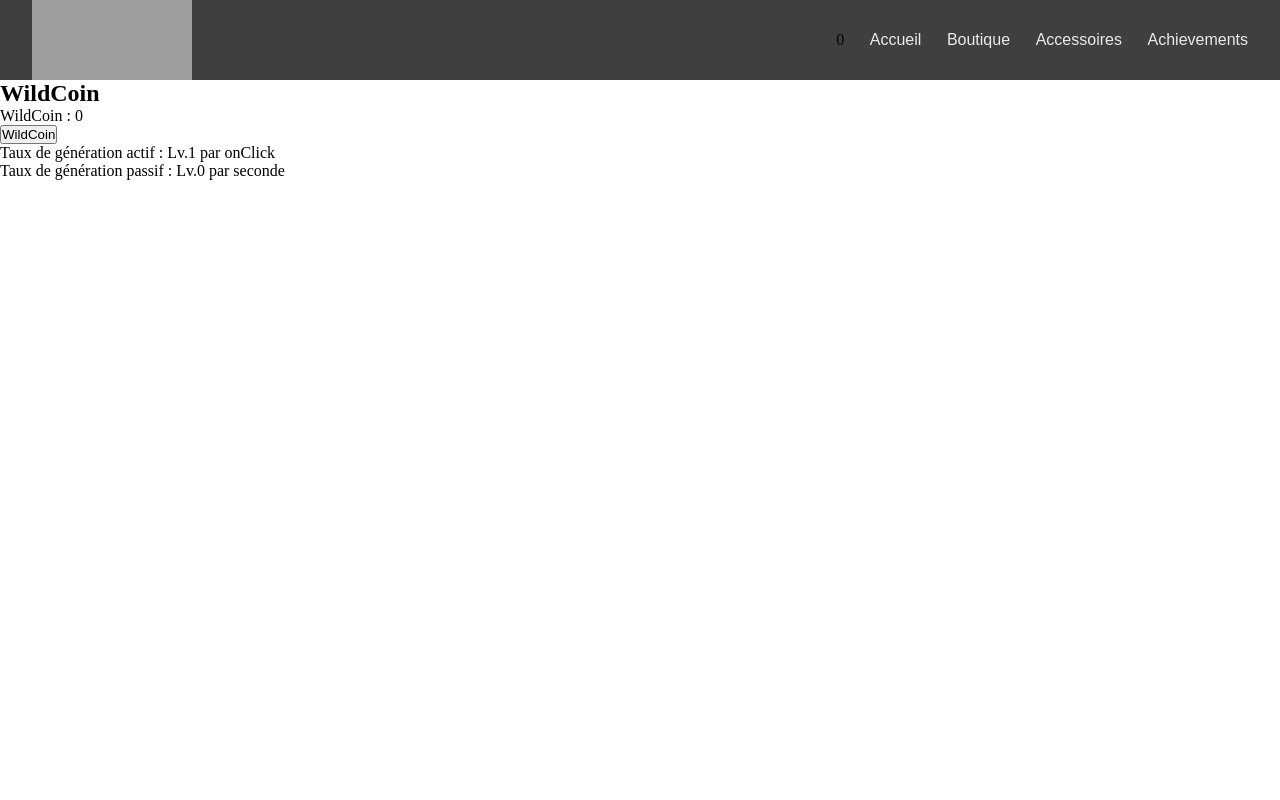
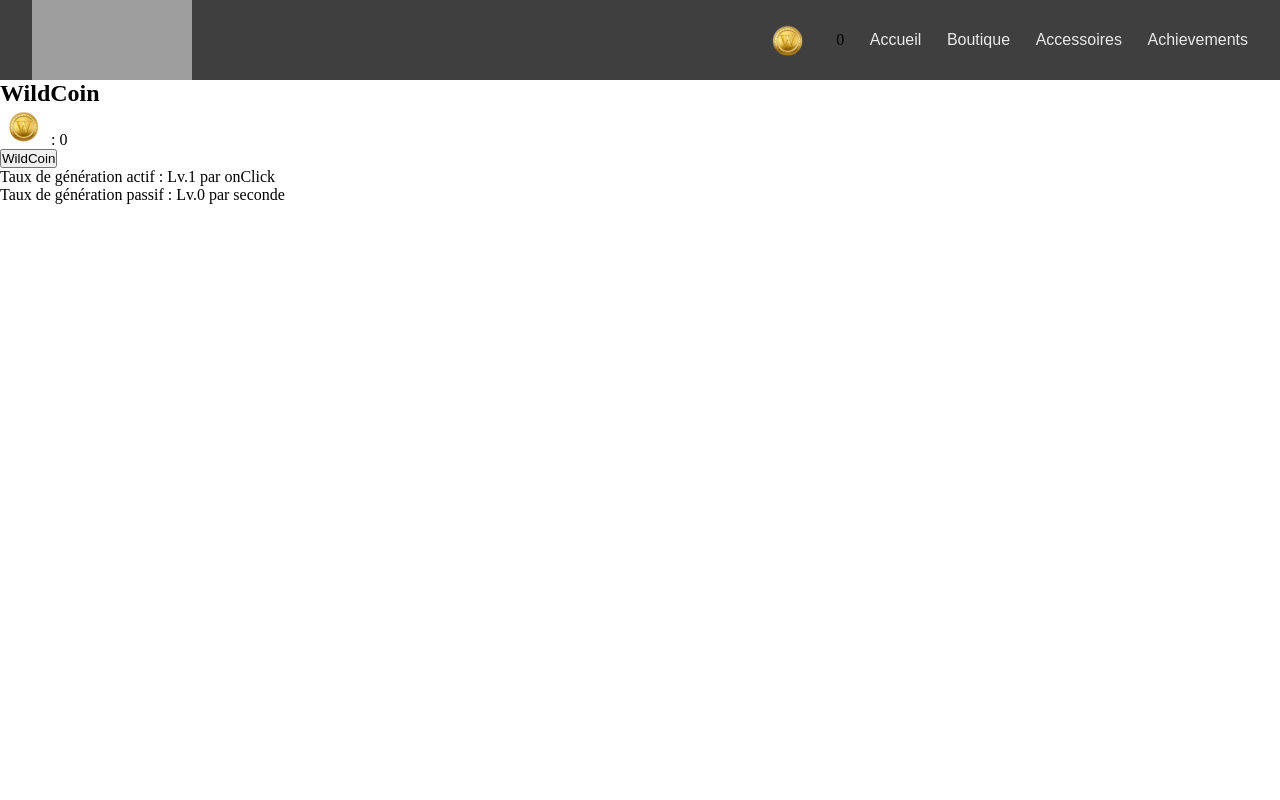
Before and after one commit to Batsave/Xmass-Click, a React (Vite) app: page / in a window 1280 px wide. Shown: the top 800 px of the page. Built offline with nearby package versions, Linux system fonts and the light colour scheme.

Commit message:
Add SVG asset and import SVG WildCoin

```diff
--- a/src/components/WildCoin/WildCoin.jsx
+++ b/src/components/WildCoin/WildCoin.jsx
@@ -1,5 +1,6 @@
 import { useWildCoin } from "./WildCoinContext";
 import WildCoinIncrementAction from "./WildCoinIncrementAction";
+import WildCoinS from "../../../public/WildCoin.svg";
 
 function WildCoin() {
   const { wildCoin } = useWildCoin();
@@ -9,7 +10,9 @@ function WildCoin() {
     <>
       <div className="WildCoin">
         <h2>WildCoin</h2>
-        <p>WildCoin : {wildCoin}</p>
+        <p>
+          {<img src={WildCoinS} alt="s" />} : {wildCoin}
+        </p>
         <WildCoinIncrementAction />
         <p className="tetardCoinClick">
           Taux de génération actif : Lv.{incrementClick} par onClick
--- a/src/components/navbar.jsx
+++ b/src/components/navbar.jsx
@@ -7,6 +7,7 @@ import "../scss/root.scss";
 import PrimaryButton from "./buttons/PrimaryButton";
 import Burger from "./burger";
 import { useWildCoin } from "./WildCoin/WildCoinContext";
+import WildCoinS from "../../public/WildCoin.svg";
 export default function Navbar({ navData }) {
   const { wildCoin } = useWildCoin();
   return (
@@ -19,6 +20,7 @@ export default function Navbar({ navData }) {
       />
       <div className="navbar">
         <ul className="nav-list">
+          {<img src={WildCoinS} alt="s" />}
           {wildCoin}
           {navData.map((navIndex) => {
             if (navIndex.dropdown === undefined) {
```
